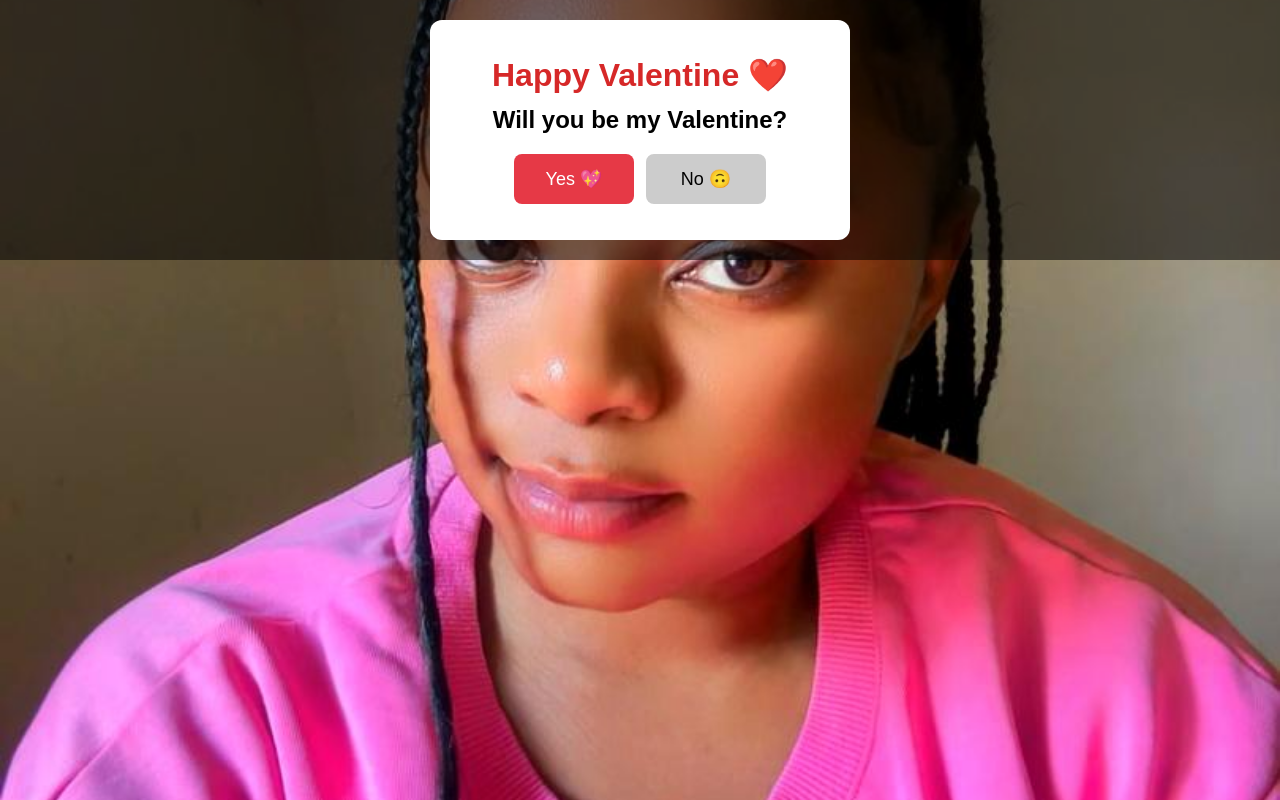
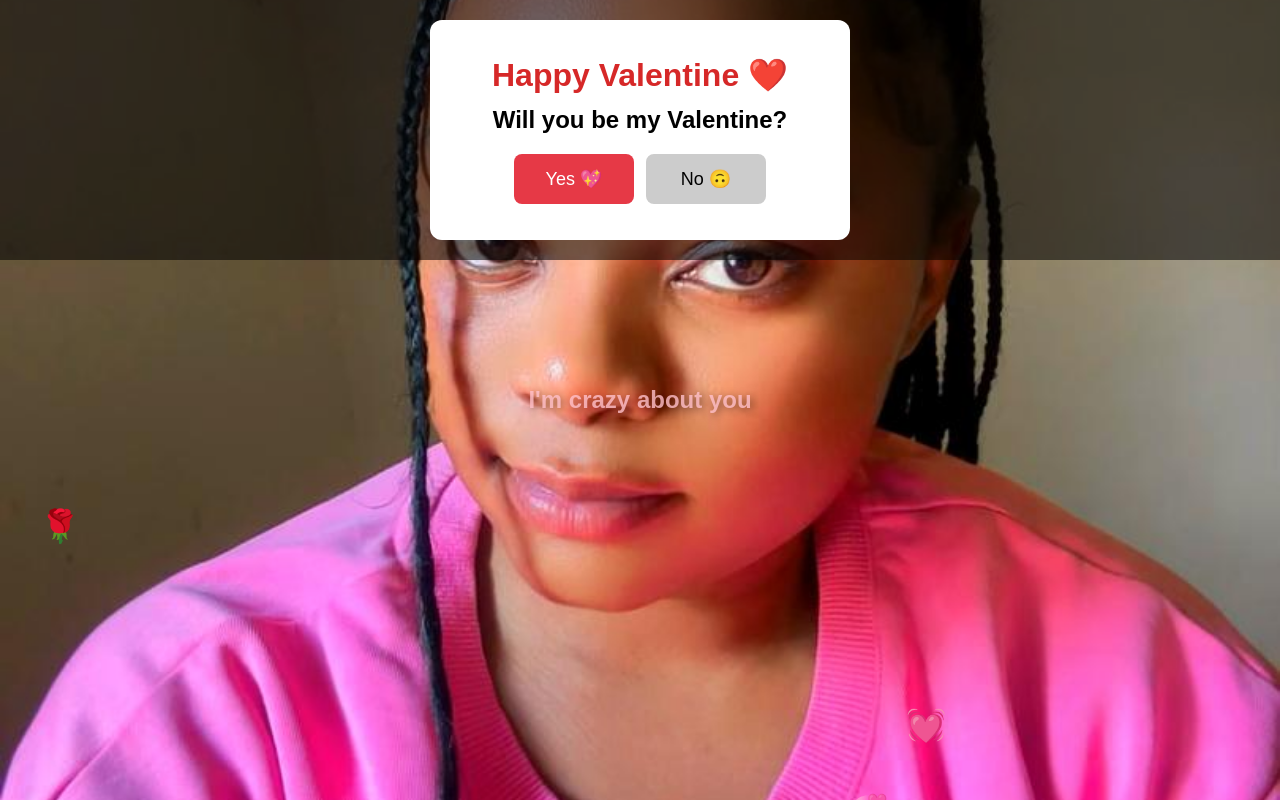
Before and after one commit to tedubz/mushybear-valentine, a plain HTML site: page index.html in a window 1280 px wide. Drawn offline with Linux system fonts and the light colour scheme.

Commit message:
add all changes
add animations, emojis, phrases and audio

```diff
--- a/index.html
+++ b/index.html
@@ -13,6 +13,7 @@
       background-repeat: no-repeat;
       background-attachment: fixed;
       transition: background-image 0.5s ease-in-out;
+      overflow: hidden;
     }
 
     /* Ensure overlay sits above the background */
@@ -20,12 +21,67 @@
       position: relative;
       z-index: 2;
     }
+
+    /* Floating emojis */
+    .floating-emoji {
+      position: fixed;
+      font-size: 2em;
+      pointer-events: none;
+      z-index: 1;
+      animation: float 6s infinite ease-in-out;
+    }
+
+    @keyframes float {
+      0% {
+        transform: translateY(100vh) translateX(0);
+        opacity: 0;
+      }
+      10% {
+        opacity: 1;
+      }
+      90% {
+        opacity: 1;
+      }
+      100% {
+        transform: translateY(-100vh) translateX(100px);
+        opacity: 0;
+      }
+    }
+
+    /* Love phrases */
+    .love-phrase {
+      position: fixed;
+      top: 50%;
+      left: 50%;
+      transform: translate(-50%, -50%);
+      font-size: 1.5em;
+      font-weight: bold;
+      color: rgba(255, 105, 180, 0.8);
+      text-shadow: 2px 2px 8px rgba(0, 0, 0, 0.5);
+      pointer-events: none;
+      z-index: 1;
+      animation: fadeInOut 4s ease-in-out;
+    }
+
+    @keyframes fadeInOut {
+      0% { opacity: 0; }
+      20% { opacity: 1; }
+      80% { opacity: 1; }
+      100% { opacity: 0; }
+    }
   </style>
 </head>
 <body>
+  <!-- Background audio -->
+  <audio id="bgAudio" autoplay loop>
+    <source src="background-music.mp3" type="audio/mpeg">
+  </audio>
 
+  <!-- Container for floating emojis -->
+  <div id="emojiContainer"></div>
 
-
+  <!-- Container for love phrases -->
+  <div id="phraseContainer"></div>
   <!-- Overlay Content -->
   <div class="overlay" style="z-index: 2;">
     <div class="card" style="z-index: 3;">
--- a/nodes.js
+++ b/nodes.js
@@ -4,6 +4,62 @@ function logStatus(msg) {
   } catch (e) {
     // ignore
   }
+}
+
+// Love phrases array
+const lovePhrases = [
+  'I choose you, everyday',
+  'Forever and ever',
+  'You make me smile',
+  'I love you so much',
+  'You\'re my everything',
+  'Always and forever',
+  'My heart is yours',
+  'You complete me',
+  'I\'m crazy about you',
+  'Together forever'
+];
+
+// Love emojis
+const loveEmojis = ['❤️', '💖', '💕', '💗', '💓', '💞', '✨', '🌹'];
+
+let animationsActive = true;
+
+// Start floating emojis
+function startFloatingEmojis() {
+  if (!animationsActive) return;
+
+  const emojiContainer = document.getElementById('emojiContainer');
+  setInterval(() => {
+    if (!animationsActive) return;
+
+    const emoji = document.createElement('div');
+    emoji.className = 'floating-emoji';
+    emoji.textContent = loveEmojis[Math.floor(Math.random() * loveEmojis.length)];
+    emoji.style.left = Math.random() * 100 + '%';
+    emoji.style.animationDuration = (4 + Math.random() * 3) + 's';
+
+    emojiContainer.appendChild(emoji);
+    setTimeout(() => emoji.remove(), 9000);
+  }, 800);
+}
+
+// Start love phrases
+function startLovePhrases() {
+  if (!animationsActive) return;
+
+  const phraseContainer = document.getElementById('phraseContainer');
+  setInterval(() => {
+    if (!animationsActive) return;
+
+    const phrase = document.createElement('div');
+    phrase.className = 'love-phrase';
+    phrase.textContent = lovePhrases[Math.floor(Math.random() * lovePhrases.length)];
+    phrase.style.color = ['rgba(255, 105, 180, 0.8)', 'rgba(220, 20, 60, 0.8)', 'rgba(255, 192, 203, 0.8)'][Math.floor(Math.random() * 3)];
+
+    phraseContainer.appendChild(phrase);
+    setTimeout(() => phrase.remove(), 4500);
+  }, 3000);
 }
 
 // Image cycling for backgrounds
@@ -29,10 +85,12 @@ function startImageCycle() {
 
 // Start cycling on page load
 startImageCycle();
+startFloatingEmojis();
+startLovePhrases();
 
 const noButton = document.getElementById("noButton");
 const yesButton = document.getElementById("yesButton");
-logStatus('java.js loaded — buttons present: ' + (!!noButton) + ', ' + (!!yesButton));
+logStatus('nodes.js loaded — buttons present: ' + (!!noButton) + ', ' + (!!yesButton));
 window._javaJsLoaded = true;
 
 // Defensive check: stop if buttons not found
@@ -68,8 +126,10 @@ if (!noButton || !yesButton) {
     if (imageInterval) clearInterval(imageInterval);
     setBackgroundImage('background3.jpg');
 
+    const originalHTML = document.body.innerHTML;
+
     document.body.innerHTML = `
-      <div style="
+      <div id="finalMessage" style="
         background:rgba(0,0,0,0.6);
         color:white;
         height:100vh;
@@ -80,18 +140,25 @@ if (!noButton || !yesButton) {
         text-align:center;
         font-size:22px;
         padding:20px;
+        z-index: 10;
+        position: relative;
       ">
         <h1>Thank you 💖</h1>
         <p>Thank you 💖 Thank you 💖 Thank you 💖</p>
         <p>Thank you 💖 Thank you 💖 Thank you 💖</p>
         <h2 style="margin-top:20px;">I love you Mushybear ❤️</h2>
       </div>
+      <div id="emojiContainer"></div>
+      <div id="phraseContainer"></div>
     `;
+
+    startFloatingEmojis();
+    startLovePhrases();
 
     // Navigate to WhatsApp using location.href (less likely to be blocked)
     setTimeout(() => {
       window.location.href = "https://wa.me/qr/M3GCI7F2OKMOF1";
-    }, 1000);
+    }, 3000);
   });
 }
 
```
Also changed, not shown: 1 other file.
